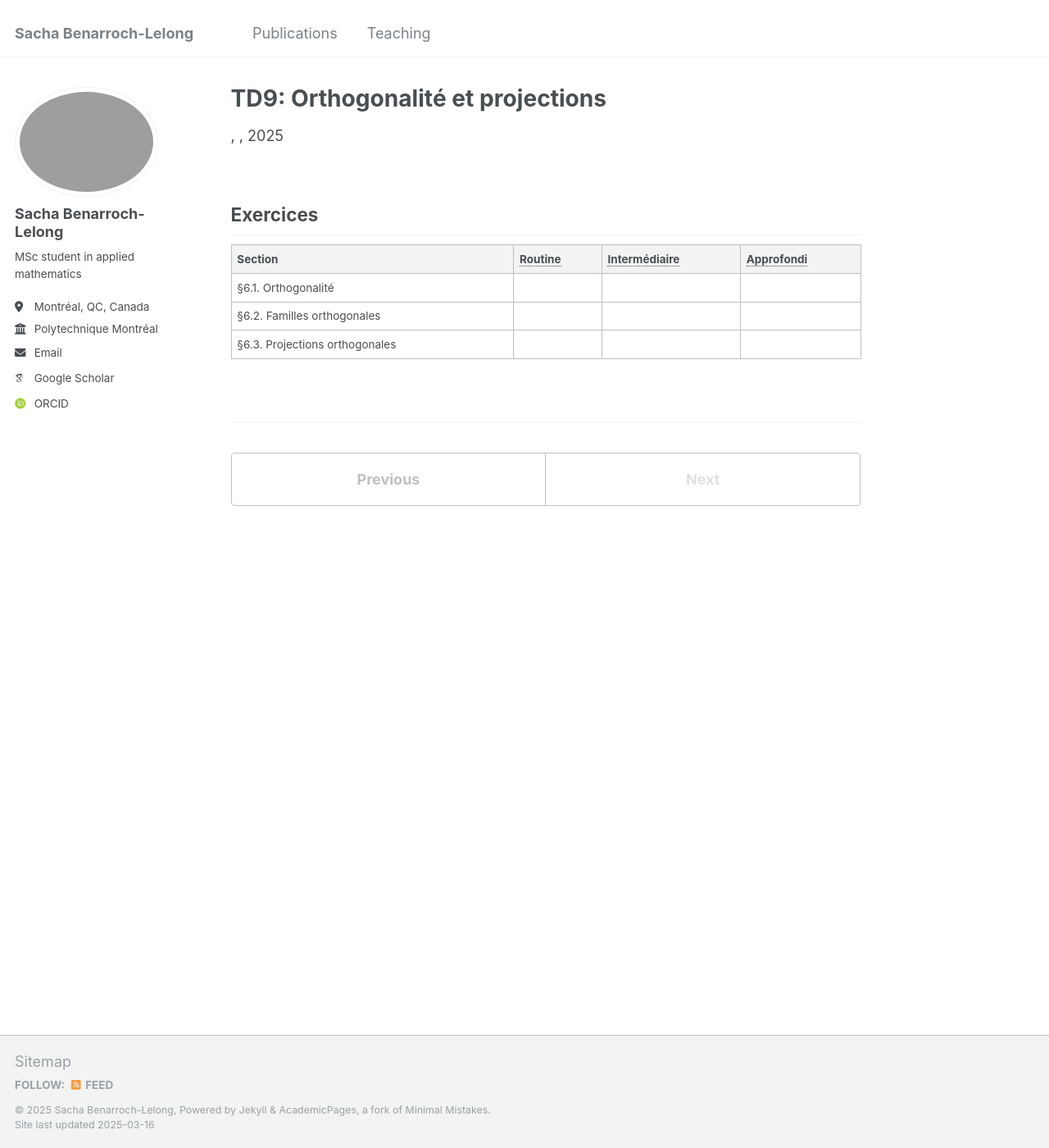
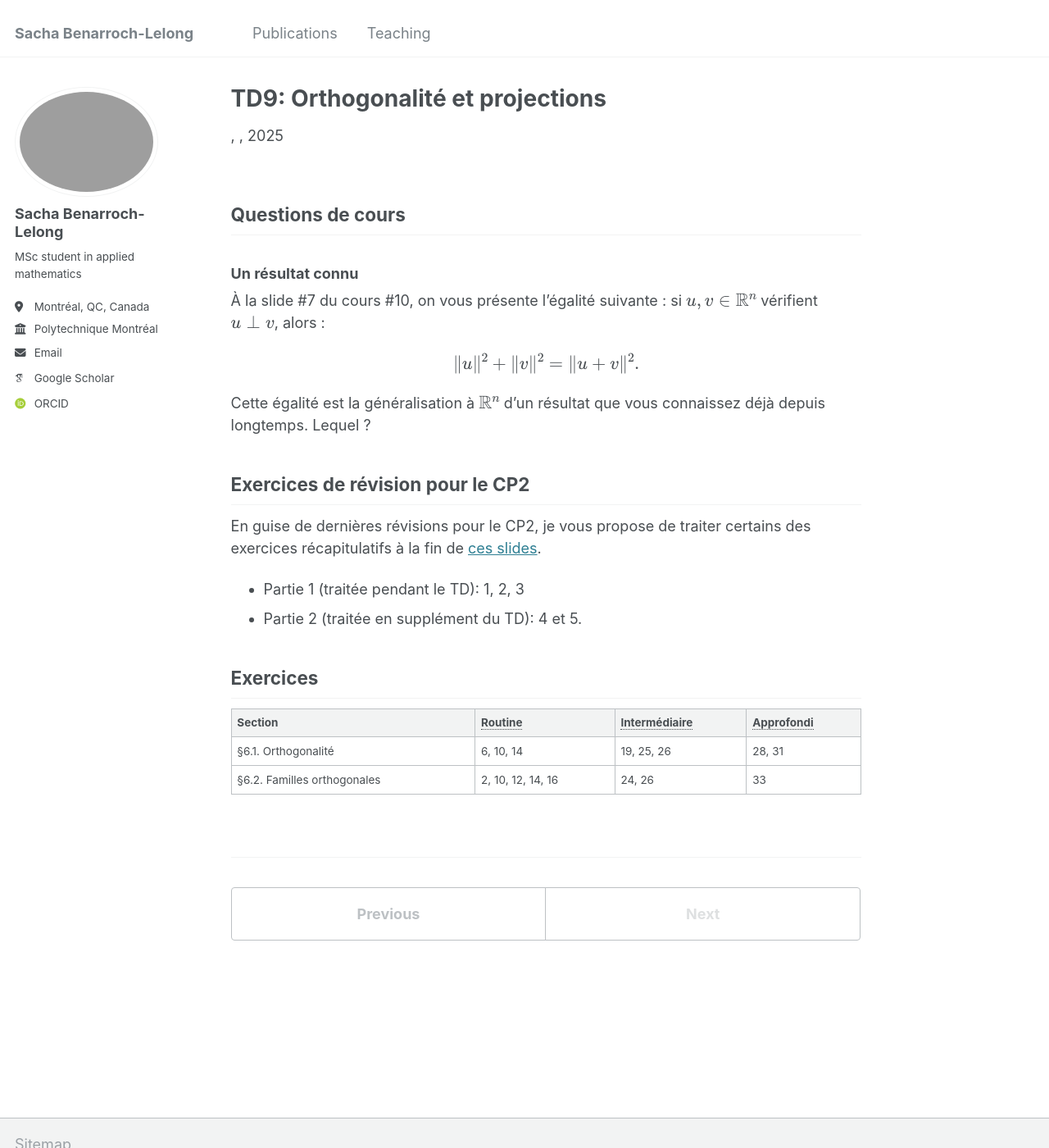
Before and after one commit to sblelong/sblelong.github.io, a Jekyll site: the page built from _teaching/mth1008/td9.md, in a window 1280 px wide and 1400 px high. Shown: the whole window at 82% size. Built offline with Jekyll 4.4.1, drawn with Linux system fonts in a browser that asks for light colours; some web fonts are replaced.

Commit message:
contenu TDs 9/10

```diff
--- a/_teaching/mth1008/td9.md
+++ b/_teaching/mth1008/td9.md
@@ -3,13 +3,29 @@ title: "TD9: Orthogonalité et projections"
 permalink: /teaching/mth1008/td9
 ---
 
+## Questions de cours
+
+### Un résultat connu
+
+À la slide #7 du cours #10, on vous présente l'égalité suivante : si \\(u,v\in\mathbb{R}^n\\) vérifient \\(u\perp v\\), alors :
+
+$$\lVert u\rVert^2+\lVert v\rVert^2=\lVert u+v\rVert^2.$$
+
+Cette égalité est la généralisation à \\(\mathbb{R}^n\\) d'un résultat que vous connaissez déjà depuis longtemps. Lequel ?
+
+## Exercices de révision pour le CP2
+
+En guise de dernières révisions pour le CP2, je vous propose de traiter certains des exercices récapitulatifs à la fin de [ces slides](/files/TN_9.pdf).
+
+- Partie 1 (traitée pendant le TD): 1, 2, 3
+- Partie 2 (traitée en supplément du TD): 4 et 5.
+
 ## Exercices
 
-| Section                        | Routine | Intermédiaire | Approfondi |
-| ------------------------------ | ------- | ------------- | ---------- |
-| §6.1. Orthogonalité            |         |               |            |
-| §6.2. Familles orthogonales    |         |               |            |
-| §6.3. Projections orthogonales |         |               |            |
+| Section                     | Routine           | Intermédiaire | Approfondi |
+| --------------------------- | ----------------- | ------------- | ---------- |
+| §6.1. Orthogonalité         | 6, 10, 14         | 19, 25, 26    | 28, 31     |
+| §6.2. Familles orthogonales | 2, 10, 12, 14, 16 | 24, 26        | 33         |
 
 
 *[Routine]: Exercices de base pour éveiller les premiers réflexes.
```
Also changed, not shown: _teaching/mth1008/td10.md (+3 -4 lines), _teaching/mth1008/td11.md (+2 -0 lines), _teaching/mth1008/td6.md (+5 -5 lines), _teaching/mth1008/td8.md (+9 -0 lines).
